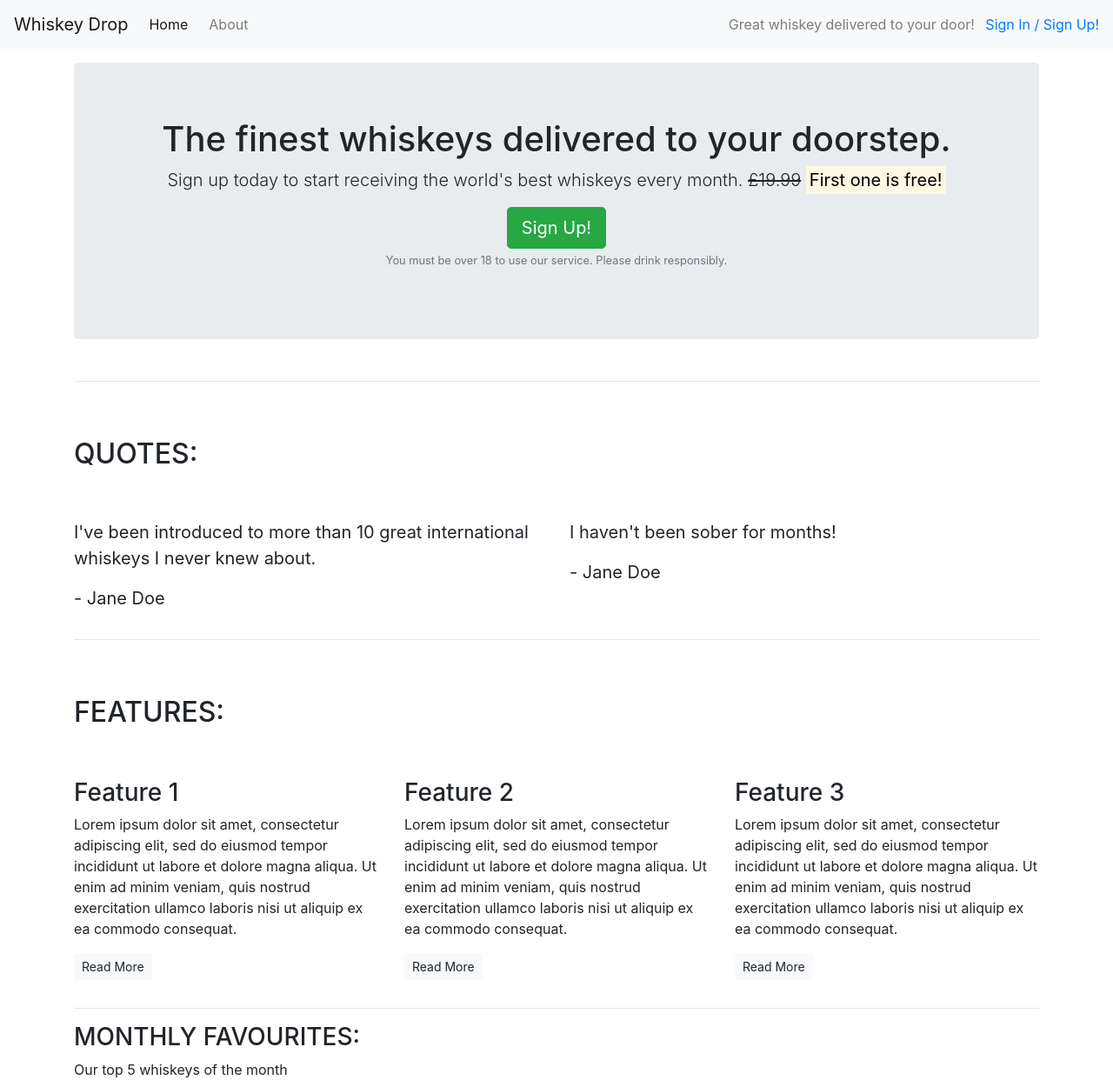
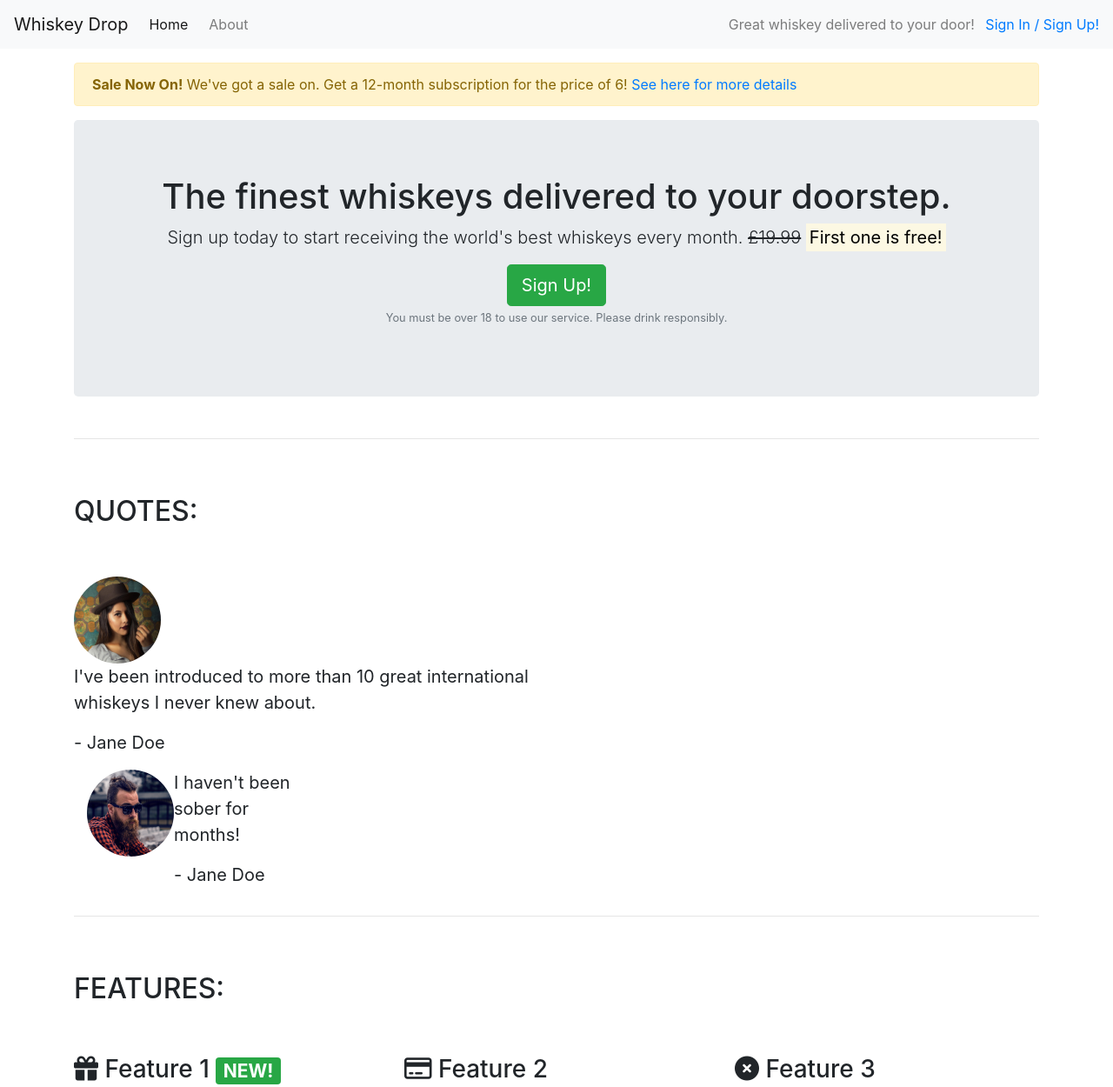
Before and after one commit to LJTalks/whiskey-store, a plain HTML site: page index.html in a window 1280 px wide. Shown: the top 1250 px of the page at 87% size. Drawn offline with nearby package versions, Linux system fonts and the light colour scheme.

Commit message:
starting to add  JS section

```diff
--- a/index.html
+++ b/index.html
@@ -7,6 +7,7 @@
     <title>Whiskey Drop | Taste a new whiskey every month</title>
     <meta name="viewport" content="width=device-width, initial-scale=1.0">
     <link rel="stylesheet" href="https://maxcdn.bootstrapcdn.com/bootstrap/4.1.3/css/bootstrap.min.css">
+    <script src="https://kit.fontawesome.com/cce1f2b684.js" crossorigin="anonymous"></script>
 </head>
 
 <body>
@@ -23,6 +24,14 @@
         </div>
     </nav>
     <article class="container mt-3">
+        <div class="row d-none d-sm-block">
+            <div class="col-12">
+                <div class="alert alert-warning">
+                    <strong>Sale Now On!</strong> We've got a sale on. Get a 12-month subscription for the price of 6!
+                    <a href="">See here for more details</a>
+                </div>
+            </div>
+        </div>
         <!-- Callout -->
         <div class="row">
             <div class="col-12">
@@ -51,16 +60,33 @@
             </div>
             <div class="row">
                 <div class="col-12 col-md-6">
+                    <div class="media">
+                        <div>
+                            <div class="d-none d-sm-block">
+                                <img src="images/girl-image.png" class="rounded-circle mr3" height=100 width=100 alt="">
+                            </div>
+                            <div class="media-body">
                                 <blockquote class="blockquote">
-                        <p>I've been introduced to more than 10 great international whiskeys I never knew about.</p>
+                                    <p>I've been introduced to more than 10 great international whiskeys I never knew
+                                        about.
+                                    </p>
                                     <p>- Jane Doe</p>
                                 </blockquote>
                             </div>
+                        </div>
+                    </div>
                     <div class="col-12 col-md-6">
+                        <div class="media">
+                            <div class="d-none d-sm-block">
+                                <img src="images/guy-image.png" class="rounded-circle mr3" height=100 width=100 alt="">
+                            </div>
+                            <div class="media-body">
                                 <blockquote class="blockquote">
                                     <p>I haven't been sober for months!</p>
                                     <p>- Jane Doe</p>
                                 </blockquote>
+                            </div>
+                        </div>
                     </div>
                 </div>
         </section>
@@ -77,7 +103,8 @@
             <div class="row">
                 <div class="col-12 col-md-6 col-lg-4">
                     <div class="feature">
-                        <h3>Feature 1</h3>
+                        <h3><i class="fa-solid fa-gift d-none d-sm-inline"></i></i> Feature 1 <span
+                                class="badge badge-success">NEW!</span></h3>
                         <p>Lorem ipsum dolor sit amet, consectetur adipiscing elit, sed do eiusmod tempor incididunt ut
                             labore
                             et dolore magna aliqua. Ut enim ad minim veniam, quis nostrud exercitation ullamco laboris
@@ -89,7 +116,7 @@
                 </div>
                 <div class="col-12 col-md-6 col-lg-4">
                     <div class="feature">
-                        <h3>Feature 2</h3>
+                        <h3><i class="fa-regular fa-credit-card d-none d-sm-inline"></i> Feature 2</h3>
                         <p>Lorem ipsum dolor sit amet, consectetur adipiscing elit, sed do eiusmod tempor incididunt ut
                             labore
                             et dolore magna aliqua. Ut enim ad minim veniam, quis nostrud exercitation ullamco laboris
@@ -101,7 +128,7 @@
                 </div>
                 <div class="col-12 d-md-none d-lg-block col-lg-4">
                     <div class="feature">
-                        <h3>Feature 3</h3>
+                        <h3><i class="fa-solid fa-circle-xmark d-none d-sm-inline"></i> Feature 3</h3>
                         <p>Lorem ipsum dolor sit amet, consectetur adipiscing elit, sed do eiusmod tempor incididunt ut
                             labore
                             et dolore magna aliqua. Ut enim ad minim veniam, quis nostrud exercitation ullamco laboris
@@ -166,6 +193,16 @@
         <hr>
         <!-- /.monthly.favourites -->
     </article>
+
+    <script src="https://code.jquery.com/jquery-3.3.1.slim.min.js"
+        integrity="sha384-q8i/X+965DzO0rT7abK41JStQIAqVgRVzpbzo5smXKp4YfRvH+8abtTE1Pi6jizo" crossorigin="anonymous">
+    </script>
+    <script src="https://cdnjs.cloudflare.com/ajax/libs/popper.js/1.14.3/umd/popper.min.js"
+        integrity="sha384-ZMP7rVo3mIykV+2+9J3UJ46jBk0WLaUAdn689aCwoqbBJiSnjAK/l8WvCWPIPm49" crossorigin="anonymous">
+    </script>
+    <script src="https://stackpath.bootstrapcdn.com/bootstrap/4.1.3/js/bootstrap.min.js"
+        integrity="sha384-ChfqqxuZUCnJSK3+MXmPNIyE6ZbWh2IMqE241rYiqJxyMiZ6OW/JmZQ5stwEULTy" crossorigin="anonymous">
+    </script>
 </body>
 
 </html>
```
Also changed, not shown: images/girl-image.png (added), images/guy-image.png (added). Lines whose indentation alone changed are shown as unchanged.
